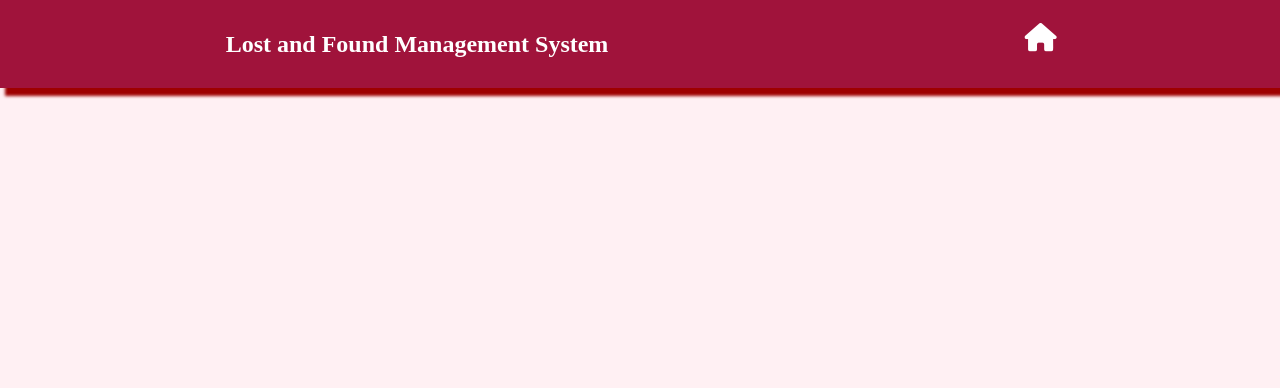
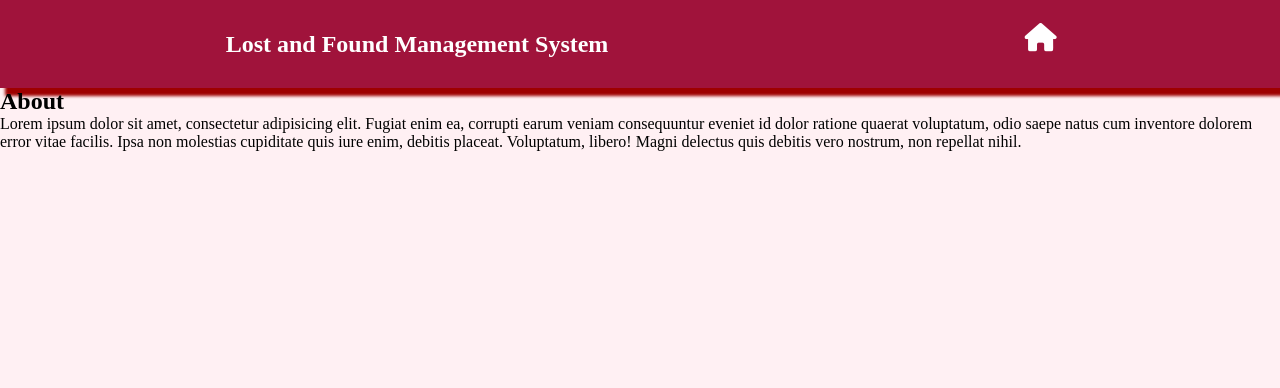
Before and after one commit to MarkRyuo/Lost-And-Found-Management-System, a PHP site: page /assets/html/About.html in a window 1280 px wide. Shown: the top 388 px of the page. Run offline with PHP 8.4, Linux system fonts and the light colour scheme.

Commit message:
update 4

```diff
--- a/assets/css/About.css
+++ b/assets/css/About.css
@@ -3,7 +3,8 @@
 :root {
   --bgnav-Color: hsl(343, 79%, 35%);
   --linkTextcolor: #ffffff;
-  --shadow-nav: hsl(0, 100%, 31%)
+  --shadow-nav: hsl(0, 100%, 31%);
+  --hover-Home: #000000;
 }
 
 
@@ -33,6 +34,10 @@
   color: var(--linkTextcolor);
 }
 
+.navigation .Home a .fa-solid:hover {
+  color: var(--hover-Home);
+}
+
 
 /* Font awesome icon Home */
 
@@ -41,3 +46,6 @@
   width: 45vw;
   text-align: start;
 }
+
+
+/* Section design here */
--- a/assets/html/About.html
+++ b/assets/html/About.html
@@ -23,5 +23,13 @@
               <i class="fa-solid fa-house fa-beat fa-lg"></i>
             </a></div>
         </nav>
+
+        <section>
+          <div class="about-lostandfound">
+            <h1>About</h1>
+            <p>Lorem ipsum dolor sit amet, consectetur adipisicing elit. Fugiat enim ea, corrupti earum veniam consequuntur eveniet id dolor ratione quaerat voluptatum, odio saepe natus cum inventore dolorem error vitae facilis. Ipsa non molestias cupiditate quis iure enim, debitis placeat. Voluptatum, libero! Magni delectus quis debitis vero nostrum, non repellat nihil.</p>
+          </div>
+
+        </section>
   </body>
 </html>
```
